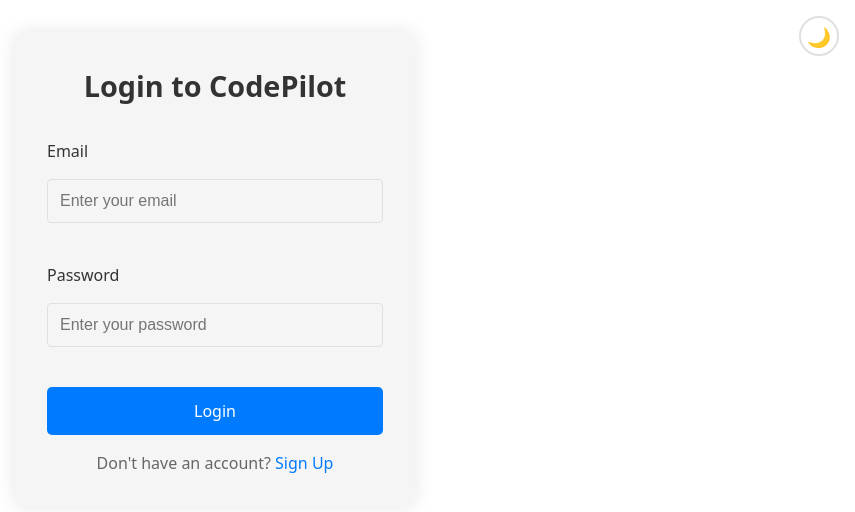
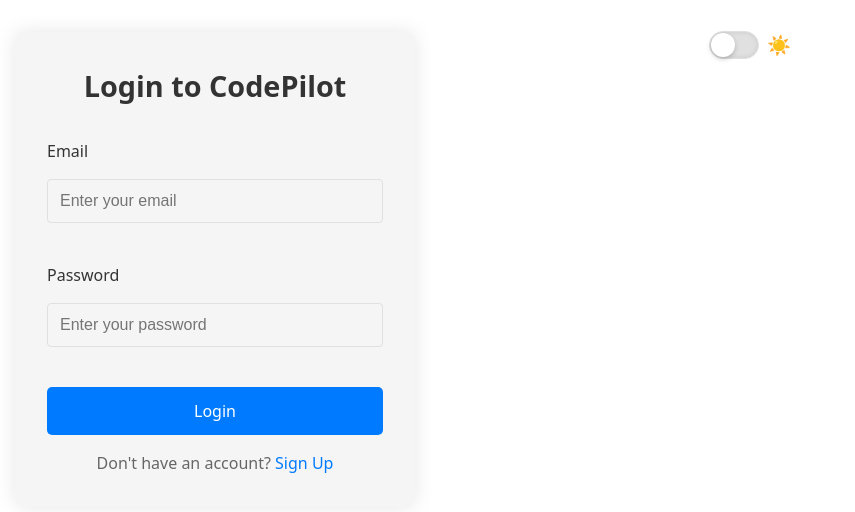
Before and after one commit to PriyanshuPandey008/Ai-code-, a React (Vite) app in the folder Frontend/: page /login in a window 1280 px wide. Shown: the top 512 px of the page, without its empty margins (425-1280 px from the left). Built offline with nearby package versions, Linux system fonts and the light colour scheme.

Commit message:
Trigger redeploy with small update

```diff
--- a/Frontend/src/components/ThemeToggle.jsx
+++ b/Frontend/src/components/ThemeToggle.jsx
@@ -5,14 +5,13 @@
   const { isDarkMode, toggleTheme } = useTheme();
 
   return (
-    <button
-      onClick={toggleTheme}
-      className="theme-toggle"
-      aria-label={`Switch to ${isDarkMode ? 'light' : 'dark'} mode`}
-      title={`Switch to ${isDarkMode ? 'light' : 'dark'} mode`}
-    >
-      {isDarkMode ? '☀️' : '🌙'}
-    </button>
+    <div className="theme-switch-container" onClick={toggleTheme}>
+      <div className={`theme-switch ${isDarkMode ? 'dark' : 'light'}`}>
+        <span className="slider"></span>
+      </div>
+      <span className="light-icon">☀️</span>
+      <span className="dark-icon">🌙</span>
+    </div>
   );
 };
 
--- a/Frontend/src/index.css
+++ b/Frontend/src/index.css
@@ -12,8 +12,8 @@
 }
 
 :root[data-theme="dark"] {
-  --background-primary: #1a1a1a;
-  --background-secondary: #2d2d2d;
+  --background-primary: #0D1117;
+  --background-secondary: #0D1117;
   --text-primary: #ffffff;
   --text-secondary: #b3b3b3;
   --border-color: #404040;
@@ -654,29 +654,78 @@
   }
 }
 
-.theme-toggle {
+.theme-switch-container {
   position: fixed;
   top: 1rem;
   right: 1rem;
-  padding: 0.5rem;
-  border-radius: 50%;
-  border: 2px solid var(--border-color);
-  background: var(--background-primary);
-  color: var(--text-primary);
-  cursor: pointer;
-  font-size: 1.2rem;
-  width: 40px;
-  height: 40px;
   display: flex;
   align-items: center;
-  justify-content: center;
-  transition: all 0.3s cubic-bezier(0.4, 0, 0.2, 1);
+  cursor: pointer;
   z-index: 1000;
+  margin-top: 15px;
 }
 
-.theme-toggle:hover {
-  transform: rotate(15deg) scale(1.1);
-  box-shadow: 0 4px 12px var(--shadow-color);
+.theme-switch {
+  width: 50px;
+  height: 28px;
+  background-color: var(--background-secondary);
+  border-radius: 14px;
+  position: relative;
+  transition: background-color 0.3s;
+  border: 1px solid var(--border-color);
+  box-shadow: inset 0 0 5px rgba(0, 0, 0, 0.1);
+}
+
+.theme-switch.light {
+  background-color: #e0e0e0; /* Light mode track color */
+}
+
+.theme-switch.dark {
+  background-color: #404040; /* Dark mode track color */
+}
+
+.theme-switch .slider {
+  width: 24px;
+  height: 24px;
+  background-color: var(--background-primary);
+  border-radius: 50%;
+  position: absolute;
+  top: 1px;
+  left: 1px;
+  transition: transform 0.3s, background-color 0.3s;
+  box-shadow: 0 2px 5px rgba(0, 0, 0, 0.2);
+}
+
+.theme-switch.dark .slider {
+  transform: translateX(22px); /* Move slider to the right for dark mode */
+}
+
+.light-icon,
+.dark-icon {
+  font-size: 1.2rem;
+  margin: 0 0.5rem;
+  transition: opacity 0.3s ease;
+}
+
+.theme-switch-container .light-icon {
+  opacity: 1;
+}
+
+.theme-switch-container .dark-icon {
+  opacity: 0;
+}
+
+.theme-switch-container.dark .light-icon {
+  opacity: 0;
+}
+
+.theme-switch-container.dark .dark-icon {
+  opacity: 1;
+}
+
+/* Remove existing theme-toggle styles */
+.theme-toggle {
+  display: none;
 }
 
 /* === DASHBOARD LAYOUT === */
```
